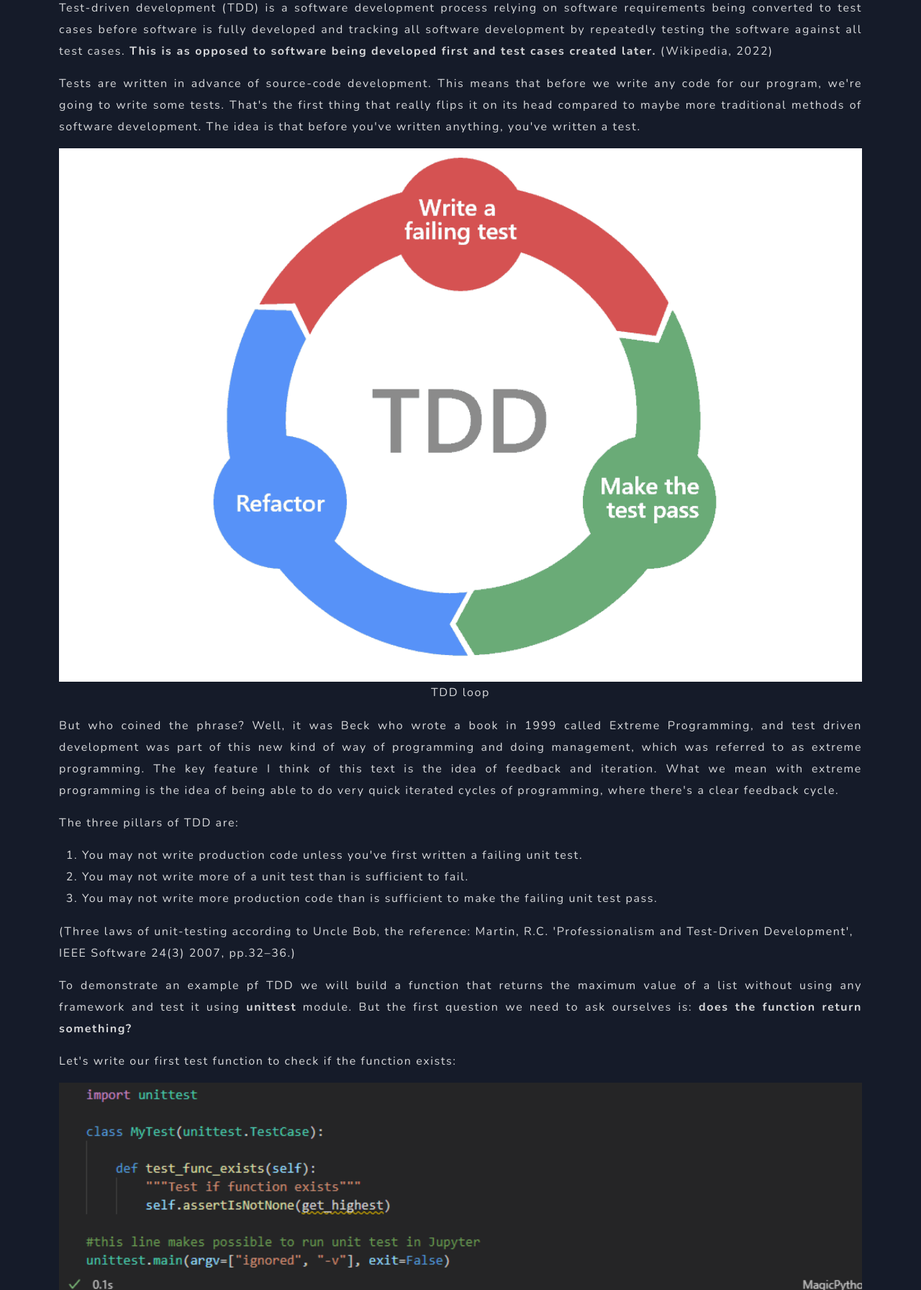
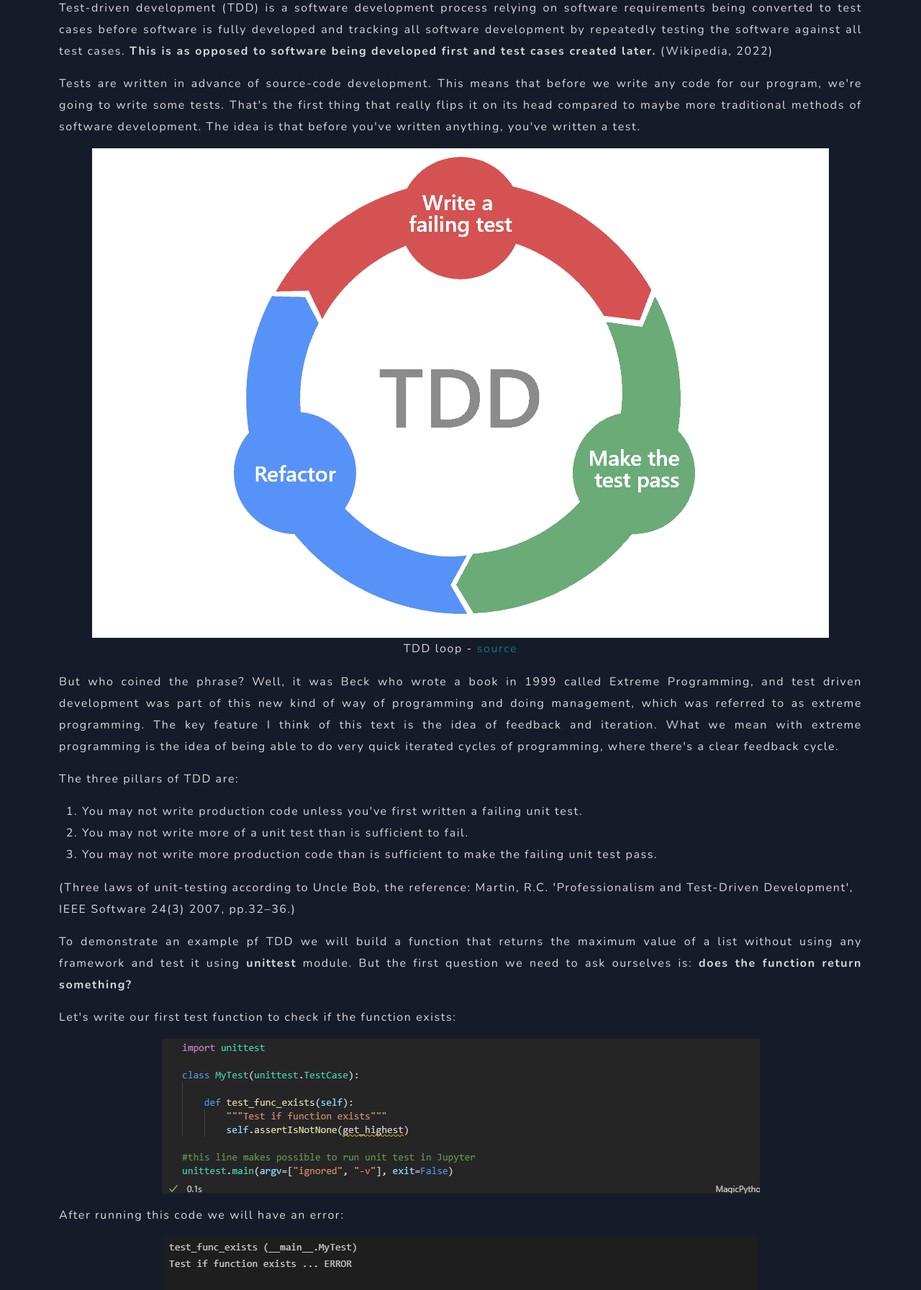
Before and after one commit to massigarg/portfolio, a Flask app: page /TDD in a window 1280 px wide. Shown: the part 267-2059 px from the top of the page at 72% size. Run offline with Flask 2, Linux system fonts and the light colour scheme; some libraries are stand-ins or nearby versions.

Commit message:
img size bug fix

```diff
--- a/static/css/article.css
+++ b/static/css/article.css
@@ -49,7 +49,7 @@
     display: flex;
     justify-content: center;
     margin: 0 auto;
-    width: 100%;
+    max-width: 100%;
     height: auto;
 }
 
--- a/templates/TDD.html
+++ b/templates/TDD.html
@@ -38,8 +38,9 @@
         test.
     </p>
     <figure>
-        <img src="{{ url_for('static', filename='img/TDD/TDD.png')}}" alt="TDD" width="50%">
-        <figcaption>TDD loop</figcaption>
+        <img src="{{ url_for('static', filename='img/TDD/TDD.png')}}" alt="TDD">
+        <figcaption>TDD loop - <a href="https://aulasoftwarelibre.github.io/taller-de-python/Testing/TDD/">source</a>
+        </figcaption>
     </figure>
 
     <p>
```
